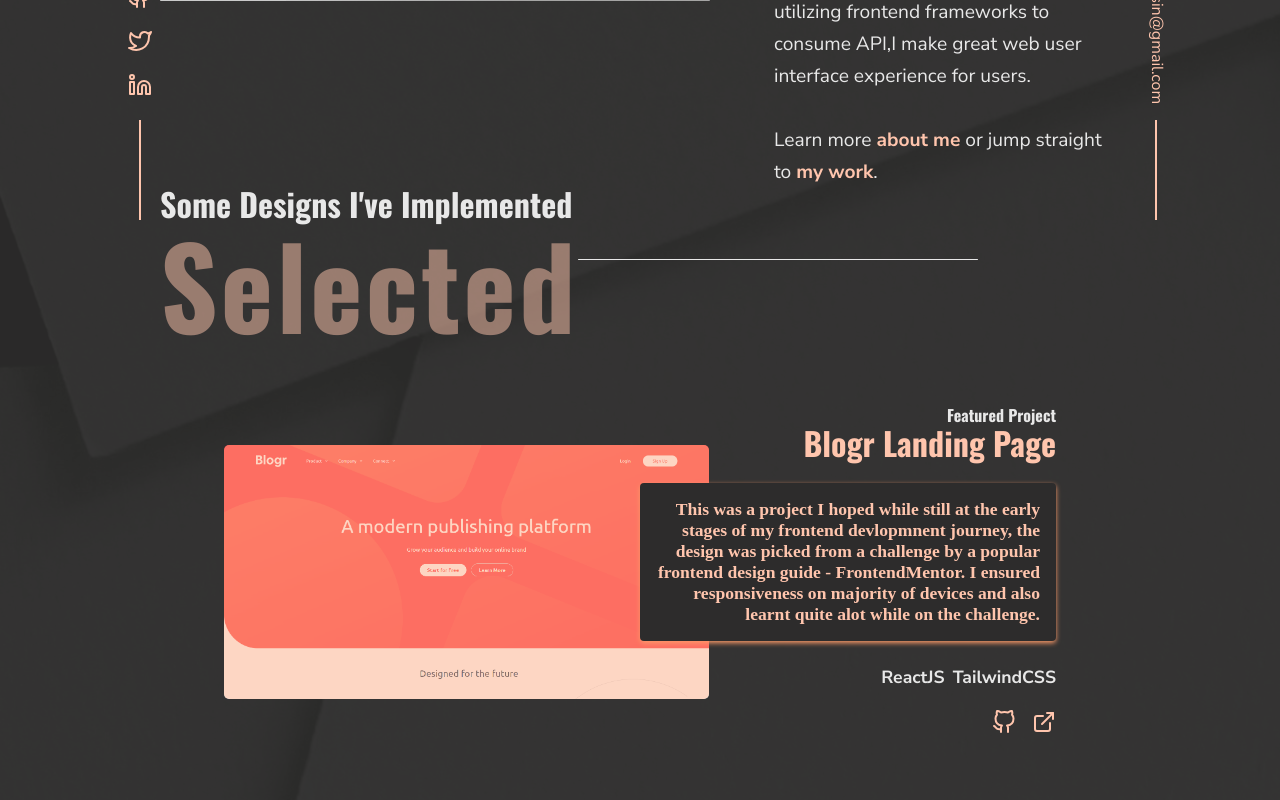
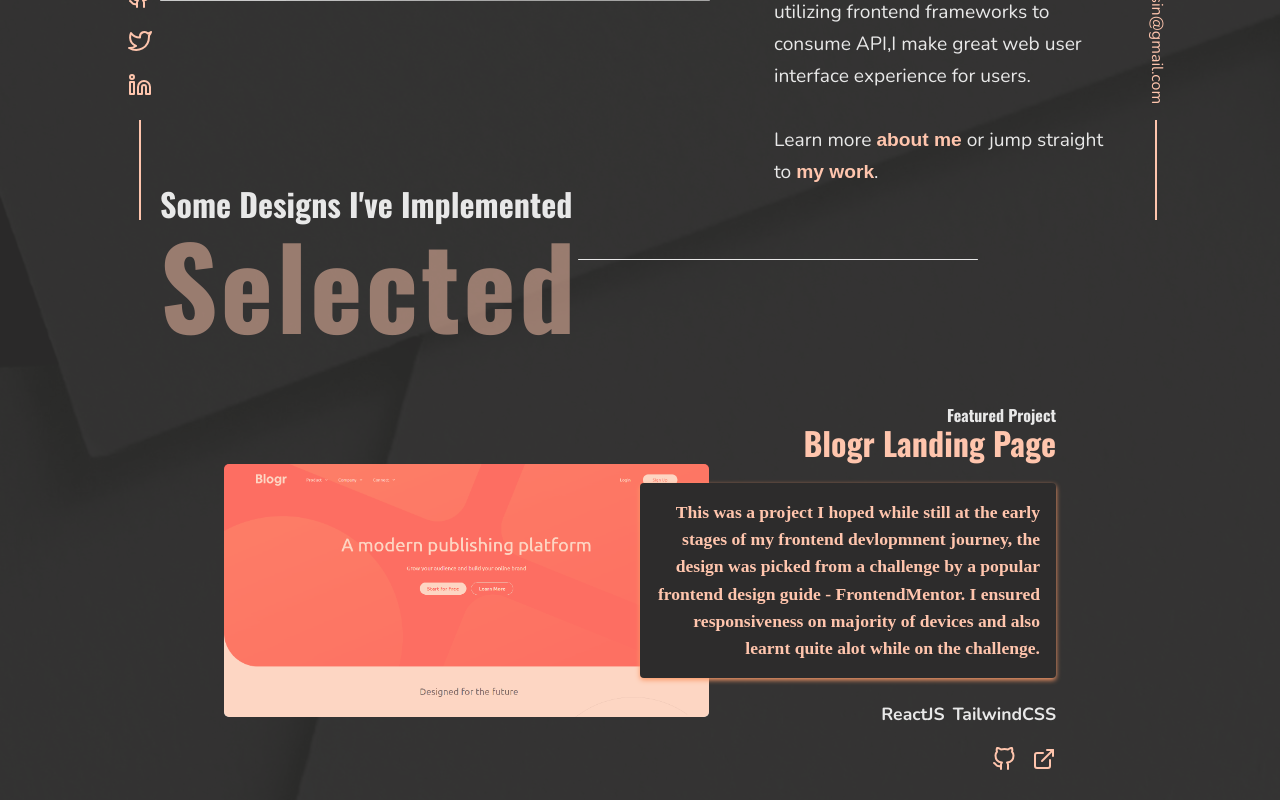
Before and after one commit to Oluwajuwonomoyele/my-portfolio, a React (Create React App) app: page / in a window 1280 px wide. Shown: the part 580-1380 px from the top of the page. Built offline with nearby package versions, Linux system fonts and the light colour scheme; the HTML template or start-up script is replaced by a standard one.

Commit message:
change menu bar size

```diff
--- a/src/components/Navbar/Navbar.styles.js
+++ b/src/components/Navbar/Navbar.styles.js
@@ -135,7 +135,7 @@
     @media screen and (min-width: 790px) {
         display: none;
     }
-    @media screen and (max-width: 375px) {
+    @media screen and (max-width: 425px) {
        transform: scale(0.7);
     }
 
--- a/src/components/ProjectDesign/ProjectDesign.styles.js
+++ b/src/components/ProjectDesign/ProjectDesign.styles.js
@@ -91,6 +91,7 @@
     font-size: 1.1rem;
     font-weight: bold;
     box-shadow: 0 2px 5px ${props => props.theme.colors.primary2};
+    line-height: 1.7rem;
     z-index: 6;
 
     @media screen and (max-width: 768px) {
--- a/src/index.css
+++ b/src/index.css
@@ -1,4 +1,4 @@
-@import url('https://fonts.googleapis.com/css2?family=Nunito+Sans:wght@400;600;700&display=swap');
+@import url('https://fonts.googleapis.com/css2?family=Nunito:wght@300;400;500;700&display=swap');
 @import url('https://fonts.googleapis.com/css2?family=Oswald:wght@400;500;700&display=swap');
 
 *,
@@ -34,7 +34,7 @@
     text-decoration: none;
 }
 p {
-    font-family: 'Nunito Sans', sans-serif;
+    font-family: 'Nunito', sans-serif;
 }
 ::-webkit-scrollbar {
     width: 0.8rem;
```
